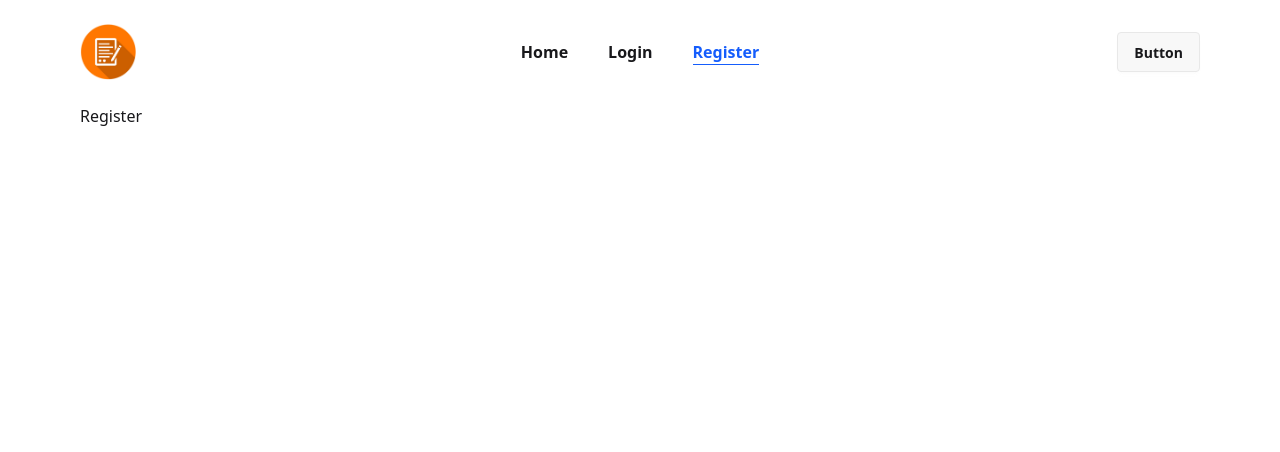
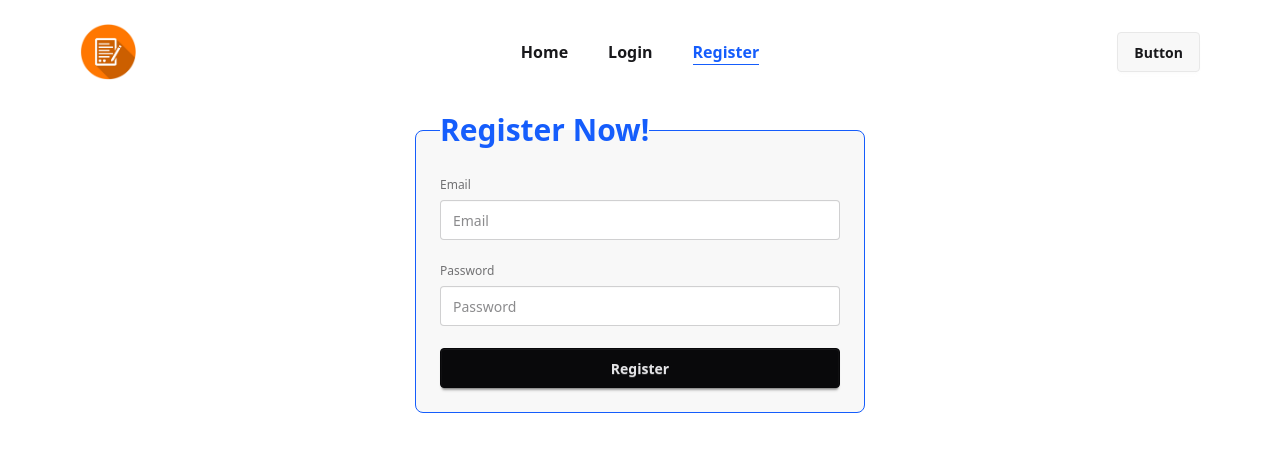
Before and after one commit to Abdurrobr34l/react-module39, a React (Vite) app: page /register in a window 1280 px wide. Shown: the top 452 px of the page. Built offline with nearby package versions, Linux system fonts and the light colour scheme.

Commit message:
Created Register page

```diff
--- a/src/Components/Register/Register.jsx
+++ b/src/Components/Register/Register.jsx
@@ -1,11 +1,23 @@
-import React from 'react';
+import React from "react";
 
 const Register = () => {
   return (
-    <div>
+    <div className="flex items-center justify-center">
       <title>Module-49 | Register</title>
 
-      Register
+      <form>
+        <fieldset className="fieldset p-6 w-[335px] bg-base-200 border border-blue-600 rounded-box md:w-[450px]">
+          <legend className="fieldset-legend text-3xl text-blue-600">Register Now!</legend>
+
+          <label className="label">Email</label>
+          <input type="email" className="input w-full" placeholder="Email" />
+
+          <label className="label mt-4">Password</label>
+          <input type="password" className="input w-full" placeholder="Password" />
+
+          <button className="btn btn-neutral mt-4">Register</button>
+        </fieldset>
+      </form>
     </div>
   );
 };
```
